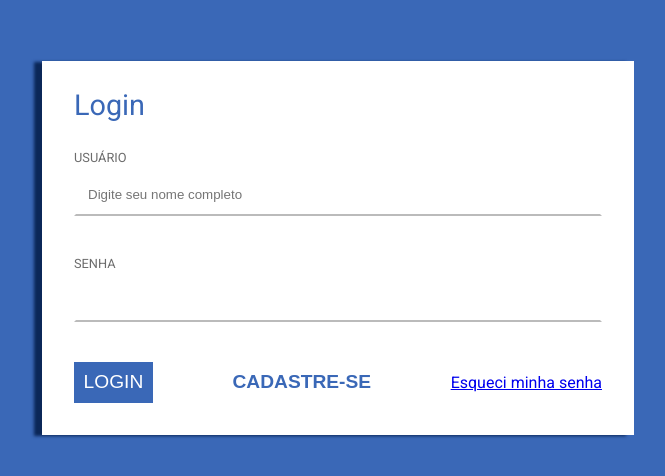
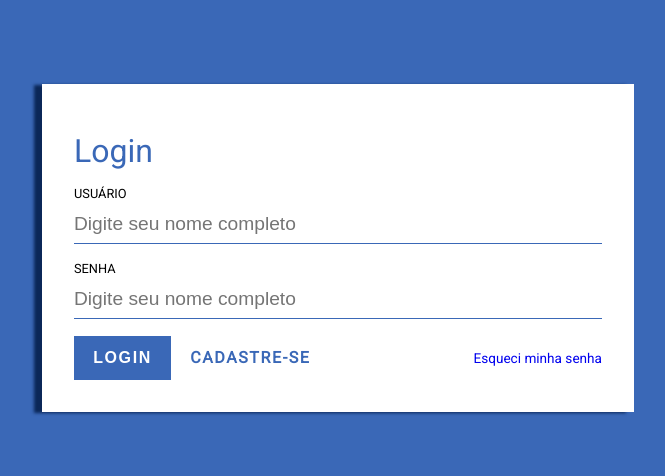
Before and after one commit to DanielNAlves/CADASTRO_LOGIN, a plain HTML site: page login/index.html in a window 1280 px wide. Shown: the part 152-628 px from the top of the page, without its empty margins (302-967 px from the left). Drawn offline with Linux system fonts and the light colour scheme; a web font is replaced by a local one.

Commit message:
Realizado Refatoração cadastro, index HTLM e STYLE.CSS

```diff
--- a/login/index.html
+++ b/login/index.html
@@ -6,11 +6,11 @@
     <title>Login</title>
   </head>
   <body>
-    <form action="" autocomplete="on">
-      <fieldset>
-        <legend>Login</legend>
+    <form action="#" method="get" autocomplete="on" class="form">
+      <fieldset class="fieldset_form">
+        <legend class="title_form">Login</legend>
 
-        <label for="user">Usuário</label>
+        <label for="user" class="form__label">Usuário</label>
 
         <input
           type="text"
@@ -18,18 +18,27 @@
           name="user"
           required
           placeholder="Digite seu nome completo"
+          class="form__input"
         />
 
-        <label for="password">Senha</label>
-        <input type="password" name="password" id="password" required />
+        <label for="password" class="form__label">Senha</label>
+
+        <input
+          type="password"
+          id="password"
+          name="password"
+          required
+          placeholder="Digite seu nome completo"
+          class="form__input"
+        />
+
         <div class="enviar">
-          <button type="button" class="btn">
-            <a href="cadastro.html" target="_blank">Login</a>
-          </button>
-          <button type="submit" class="btn_novo">
-            <a href="cadastro.html" target="_blank">Cadastre-se</a>
-          </button>
-          <p><a href="#">Esqueci minha senha</a></p>
+          <input type="submit" class="btn btn__principal" value="Login" />
+
+          <a href="cadastro.html" target="_blank" class="btn btn__novo"
+            >Cadastre-se</a
+          >
+          <a href="#" class="action__form__aside">Esqueci minha senha</a>
         </div>
       </fieldset>
     </form>
--- a/login/style/style.css
+++ b/login/style/style.css
@@ -12,22 +12,18 @@
   --colorPrimary: #3a68b7;
 }
 
-html {
-  background-color: var(--colorPrimary);
+body {
   font-family: "Roboto", sans-serif;
-  color: #292828;
-}
-
-body {
   display: flex;
   justify-content: center;
   align-items: center;
   min-height: 100vh;
   margin: 0;
+  background-color: var(--colorPrimary);
 }
 
-form {
-  width: 50%;
+.form {
+  width: 80%;
   min-width: 28.125rem;
   max-width: 35rem;
   background-color: #fff;
@@ -35,79 +31,75 @@ form {
   padding: 1rem;
 }
 
-fieldset {
+.fieldset_form {
   border: none;
+  display: flex;
+  flex-direction: column;
+  gap: 0.25rem;
   padding: 1rem;
-  margin: 0;
 }
 
-label,
-input {
-  display: block;
-  width: 100%;
-  box-sizing: border-box;
+.form__label {
+  font-size: 0.8rem;
+  text-transform: uppercase;
+  font-weight: 300;
 }
 
-input {
-  border: 2px solid transparent;
+.form__input {
+  border: none;
   border-bottom-color: #bbb;
-  padding: 0.75rem;
-  margin: 0.5rem 0 2.5rem;
-  outline: 0;
+  padding: 0.5rem 0;
+  font-size: 1.2rem;
+  border-radius: 0;
+  border-bottom: 1px solid var(--colorPrimary);
+  margin-bottom: 0.8rem;
+  outline: none;
+  transition: padding-left 0.08s;
 }
 
-input:focus {
-  border: 1px solid var(--colorPrimary);
-  transform: translateX(0.5rem);
+.form__input:focus {
+  outline: 2px solid var(--colorPrimary);
+  padding-left: 0.3rem;
 }
 
-legend {
-  padding: 0.7rem 0;
+.title_form {
   color: var(--colorPrimary);
-  font-size: 1.8rem;
-}
-
-label {
-  text-transform: uppercase;
-  color: #6c6c6c;
-  font-size: 0.8rem;
-}
-
-.btn {
-  background-color: var(--colorPrimary);
-  color: white;
-  cursor: pointer;
-  padding: 0.6rem 0.6rem;
-  font-size: 1.2rem;
-  border: none;
-  text-transform: uppercase;
-  margin: 0;
+  font-size: 2rem;
+  font-weight: 300;
+  padding: 2rem 0 0;
 }
 
 .enviar {
   display: flex;
-  justify-content: space-between;
-  flex-grow: 1;
-  align-items: baseline;
+  align-items: center;
+  flex-wrap: wrap;
 }
 
-/*login*/
-
-.btn a {
+.btn {
+  text-transform: uppercase;
+  font-size: 1rem;
+  border: 3px;
+  border: none;
+  outline: none;
+  padding: 0.8rem 1.2rem;
   text-decoration: none;
-  color: white;
-}
-
-.btn_novo {
-  background-color: transparent;
-  border: none;
-  text-transform: uppercase;
-  font-weight: bold;
-  font-size: 1.2rem;
+  font-weight: 600;
+  letter-spacing: 0.1rem;
   cursor: pointer;
 }
 
-.btn_novo a {
-  text-decoration: none;
+.btn__principal {
+  background-color: var(--colorPrimary);
+  color: #fff;
+}
+
+.btn__novo {
   color: var(--colorPrimary);
 }
+
+.action__form__aside {
+  text-decoration: none;
+  font-size: 0.85rem;
+  flex-grow: 1;
+  text-align: right;
+}
```
Also changed, not shown: login/cadastro.html (+16 -8 lines).
